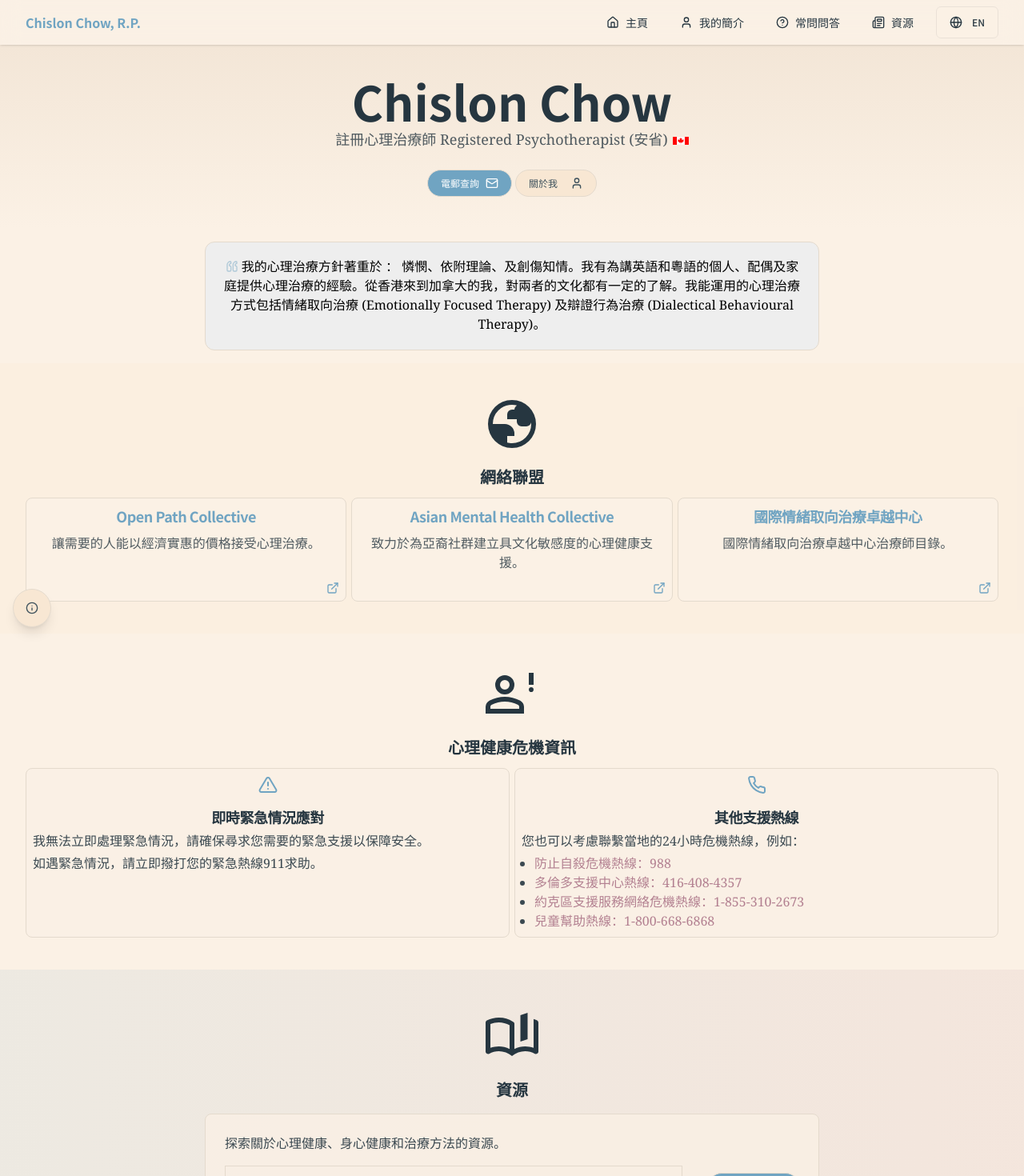
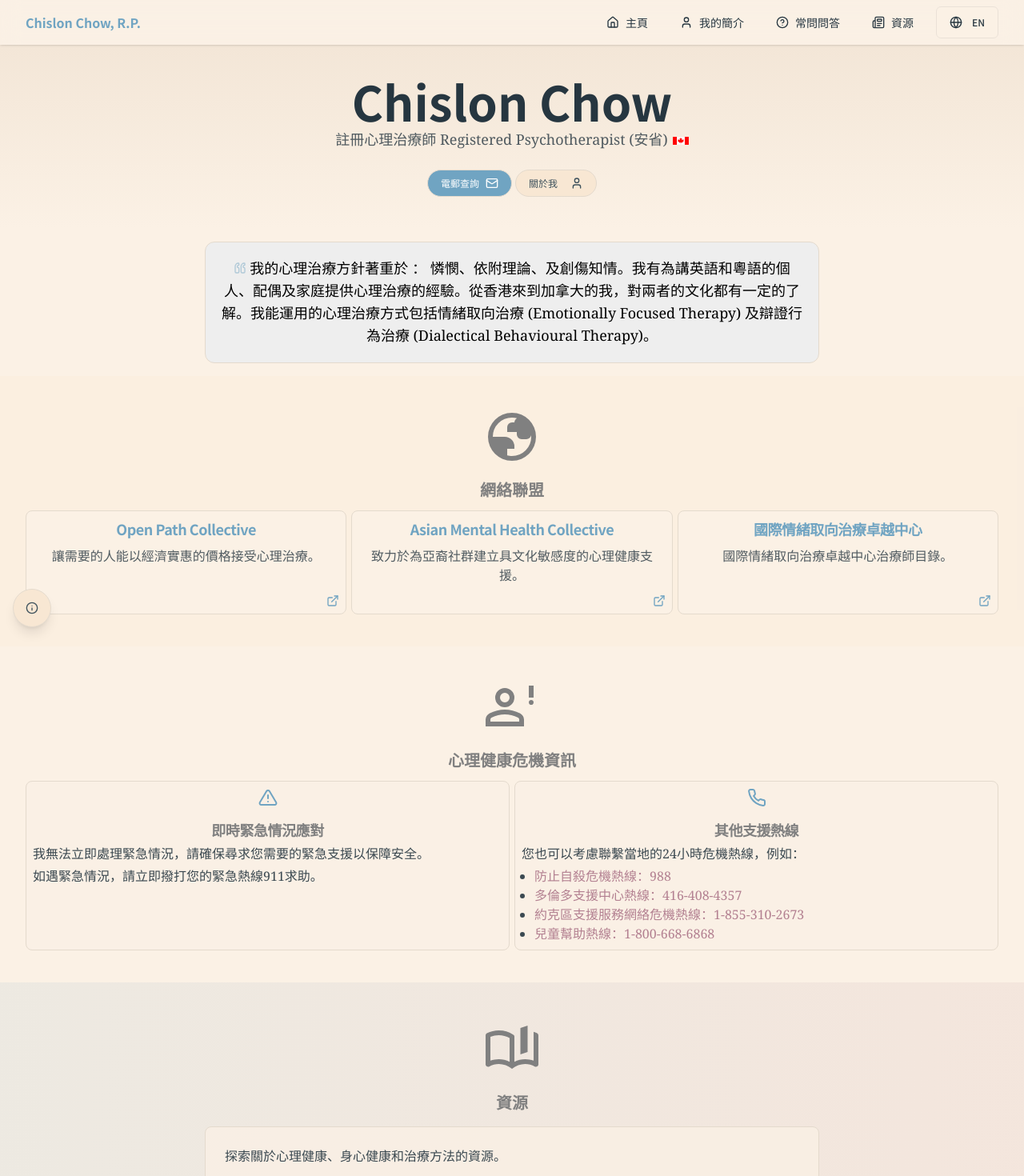
Before and after one commit to chislonchow/chislonchow.github.io, a Next.js app: page /zh in a window 1280 px wide. Shown: the top 1470 px of the page at 80% size. Built offline with nearby package versions, Linux system fonts and the light colour scheme.

Commit message:
Strings edit, make front page colours lighter for some elements

```diff
--- a/src/app/home/home-page-client-contents.tsx
+++ b/src/app/home/home-page-client-contents.tsx
@@ -27,6 +27,7 @@
   AccordionItem,
   AccordionTrigger,
 } from "@/components/ui/accordion";
+import { cn } from "@/lib/utils";
 
 interface ServiceCardProps {
   title: string;
@@ -67,12 +68,7 @@
 
   if (href) {
     return (
-      <a
-        href={href}
-        target="_blank"
-        rel="noopener noreferrer"
-        className="block h-full"
-      >
+      <a href={href} rel="noopener noreferrer" className="block h-full">
         {cardInnerContent}
       </a>
     );
@@ -453,7 +449,14 @@
           </h2>
           <Card className="max-w-3xl mx-auto bg-[#eeeeee] p-1 sm:p-2 rounded-xl border">
             <CardContent className="p-1.5 sm:p-2.5 text-center">
-              <p className="text-sm xs:text-base sm:text-xl font-body text-black mb-0.5 leading-normal">
+              <p
+                className={cn(
+                  "font-body text-black mb-0.5 leading-normal",
+                  language === "zh"
+                    ? "text-base xs:text-lg sm:text-2xl"
+                    : "text-sm xs:text-base sm:text-xl"
+                )}
+              >
                 <Quote
                   className="inline-block w-4 h-4 text-primary/50 transform rotate-180 mr-1 mb-1 align-middle"
                   aria-hidden="true"
@@ -471,7 +474,7 @@
         aria-labelledby={networkListingsTitleId}
       >
         <div>
-          <div className="flex justify-center mb-4">
+          <div className="flex justify-center mb-4 text-homeSectionHeading">
             <svg
               xmlns="http://www.w3.org/2000/svg"
               height="72"
@@ -486,7 +489,7 @@
           </div>
           <h2
             id={networkListingsTitleId}
-            className="text-lg sm:text-xl font-bold font-headline text-foreground mb-1.5 sm:mb-3 text-center"
+            className="text-lg sm:text-xl font-bold font-headline text-homeSectionHeading mb-1.5 sm:mb-3 text-center"
           >
             {networkListingsLabel}
           </h2>
@@ -516,7 +519,7 @@
         aria-labelledby={crisisInfoTitleId}
       >
         <div>
-          <div className="flex justify-center mb-4">
+          <div className="flex justify-center mb-4 text-homeSectionHeading">
             <svg
               xmlns="http://www.w3.org/2000/svg"
               width="72"
@@ -531,7 +534,7 @@
           </div>
           <h2
             id={crisisInfoTitleId}
-            className="text-lg sm:text-xl font-bold font-headline text-foreground mb-1.5 sm:mb-3 text-center"
+            className="text-lg sm:text-xl font-bold font-headline text-homeSectionHeading mb-1.5 sm:mb-3 text-center"
           >
             {crisisInfoLabel}
           </h2>
@@ -556,7 +559,7 @@
                   <line x1="12" y1="9" x2="12" y2="13"></line>
                   <line x1="12" y1="17" x2="12.01" y2="17"></line>
                 </svg>
-                <CardTitle className="text-sm sm:text-lg font-headline text-foreground mb-0.5">
+                <CardTitle className="text-sm sm:text-lg font-headline text-homeSectionHeading mb-0.5">
                   {crisisCard1TitleText}
                 </CardTitle>
               </CardHeader>
@@ -587,7 +590,7 @@
                 >
                   <path d="M22 16.92v3a2 2 0 0 1-2.18 2 19.79 19.79 0 0 1-8.63-3.07 19.5 19.5 0 0 1-6-6 19.79 19.79 0 0 1-3.07-8.67A2 2 0 0 1 4.11 2h3a2 2 0 0 1 2 1.72 12.84 12.84 0 0 0 .7 2.81 2 2 0 0 1-.45 2.11L8.09 9.91a16 16 0 0 0 6 6l1.27-1.27a2 2 0 0 1 2.11-.45 12.84 12.84 0 0 0 2.81.7A2 2 0 0 1 22 16.92z"></path>
                 </svg>
-                <CardTitle className="text-sm sm:text-lg font-headline text-foreground mb-0.5">
+                <CardTitle className="text-sm sm:text-lg font-headline text-homeSectionHeading mb-0.5">
                   {crisisCard2TitleText}
                 </CardTitle>
               </CardHeader>
@@ -610,7 +613,6 @@
                       <li key={hotline.key}>
                         <a
                           href={hotline.url}
-                          target="_blank"
                           rel="noopener noreferrer"
                           className="text-accent hover:underline"
                         >
@@ -632,7 +634,7 @@
         aria-labelledby={ctaTitleId}
       >
         <div className="container mx-auto px-4 sm:px-6 lg:px-8">
-          <div className="flex justify-center mb-4">
+          <div className="flex justify-center mb-4 text-homeSectionHeading">
             <svg
               xmlns="http://www.w3.org/2000/svg"
               width="72"
@@ -647,7 +649,7 @@
           </div>
           <h2
             id={ctaTitleId}
-            className="text-lg sm:text-xl font-bold font-headline text-foreground mb-2 sm:mb-4 text-center"
+            className="text-lg sm:text-xl font-bold font-headline text-homeSectionHeading mb-2 sm:mb-4 text-center"
           >
             {ctaLabel}
           </h2>
--- a/src/content/translations/accessibility.yaml
+++ b/src/content/translations/accessibility.yaml
@@ -5,17 +5,17 @@
   en: "Follow us on social media"
   zh: "在社交媒體上關注我們"
 socialYoutubeLabel:
-  en: "Visit Chislon Chow on YouTube"
-  zh: "前往周基樂的 YouTube 頻道"
+  en: "Visit YouTube"
+  zh: "前往 YouTube 頻道"
 socialBloggerLabel:
-  en: "Read Chislon Chow's blog on Blogger"
-  zh: "閱讀周基樂在 Blogger 上的博客"
+  en: "Read blog on Blogger"
+  zh: "閱讀 Blogger 上的博客"
 socialBlueskyLabel:
-  en: "Follow Chislon Chow on Bluesky"
-  zh: "在 Bluesky 上關注周基樂"
+  en: "Follow on Bluesky"
+  zh: "在 Bluesky 上關注"
 socialThreadsLabel:
-  en: "Follow Chislon Chow on Threads"
-  zh: "在 Threads 上關注周基樂"
+  en: "Follow on Threads"
+  zh: "在 Threads 上關注"
 readArticleLabel:
   en: "Read article"
   zh: "閱讀文章"
--- a/src/content/translations/article-categories.yaml
+++ b/src/content/translations/article-categories.yaml
@@ -5,7 +5,7 @@
   zh: "心理健康狀況"
 "Mental Health Literacy":
   zh: "心理健康素養"
-"Chinese Canadian":
+"Chinese Canadians":
   zh: "華裔加拿大人"
 # Add other categories from article YAML files here as they are created.
 # Example:
--- a/src/content/translations/general.yaml
+++ b/src/content/translations/general.yaml
@@ -1,4 +1,3 @@
-
 # src/content/translations/general.yaml
 
 # Site Identity & Branding
@@ -11,13 +10,13 @@
   en: "Chislon Chow - Registered Psychotherapist"
   zh: "周基樂 - 註冊心理治療師"
 rootLayoutMetaDescription:
-  en: "Chislon Chow offers compassionate mental wellness services in English and Traditional Chinese. Start your journey to a serene mind with personalized psychotherapy."
-  zh: "周基樂提供英語和繁體中文的關懷心理健康服務。透過個人化心理治療，開啟您心靈寧靜的旅程。"
+  en: "Chislon Chow offers compassionate mental wellness services in English and Cantonese."
+  zh: "Chislon Chow提供粵語的心理健康服務。"
 
 # Profile Page Metadata
 profilePageMetaTitle:
   en: "About Chislon Chow, R.P."
-  zh: "關於 周基樂 (註冊心理治療師)"
+  zh: "關於 Chislon Chow, R.P."
 profilePageMetaDescription: # {siteName} will be replaced with translations.siteName
   en: "Learn more about {siteName}: qualifications, approach to therapy, and commitment to your mental well-being. Bilingual services available."
   zh: "了解更多關於{siteName}：資歷、治療方法以及對您心理健康的承諾。提供雙語服務。"
--- a/src/content/translations/home.yaml
+++ b/src/content/translations/home.yaml
@@ -1,4 +1,3 @@
-
 homePageTitle:
   en: "Chislon Chow (Psychotherapist)"
   zh: "Chislon Chow (心理治療師)"
@@ -29,30 +28,9 @@
 welcomeText:
   en: "My psychotherapy approach centers on : compassion, attachment theory, and being trauma-informed. I have helped individuals, couples, and families who speak English and Cantonese. Coming to Canada from Hong Kong, I have insight into both cultures. Psychotherapeutic modalities I may use include Emotionally Focused Therapy and Dialectical Behavioural Therapy. "
   zh: "我的心理治療方針著重於 ： 憐憫、依附理論、及創傷知情。我有為講英語和粵語的個人、配偶及家庭提供心理治療的經驗。從香港來到加拿大的我，對兩者的文化都有一定的了解。我能運用的心理治療方式包括情緒取向治療 (Emotionally Focused Therapy) 及辯證行為治療 (Dialectical Behavioural Therapy)。 "
-servicesTitle:
-  en: "Our Approach"
-  zh: "我們的理念"
-service1Title:
-  en: "Personalized Therapy"
-  zh: "個人化治療"
-service1Text:
-  en: "Tailored sessions focusing on your individual needs and goals."
-  zh: "針對您的個人需求和目標量身定制治療方案。"
-service2Title:
-  en: "Bilingual Support"
-  zh: "雙語服務"
-service2Text:
-  en: "Services offered in both English and Traditional Chinese."
-  zh: "提供英語和繁體中文服務。"
-service3Title:
-  en: "Holistic Wellness"
-  zh: "整體健康"
-service3Text:
-  en: "An integrative approach considering all aspects of your well-being."
-  zh: "綜合考慮您身心健康的各個方面。"
 networkListingsTitle:
   en: "Network Affiliations"
-  zh: "網絡聯盟"
+  zh: "聯屬網絡"
 network1Title:
   en: "Open Path Collective"
   zh: "Open Path Collective"
--- a/tailwind.config.ts
+++ b/tailwind.config.ts
@@ -69,6 +69,7 @@
           '4': 'hsl(var(--chart-4))',
           '5': 'hsl(var(--chart-5))',
         },
+        homeSectionHeading: 'hsl(0 0% 50%)', // New color for specific home page headings
       },
       borderRadius: {
         lg: 'var(--radius)',
```
